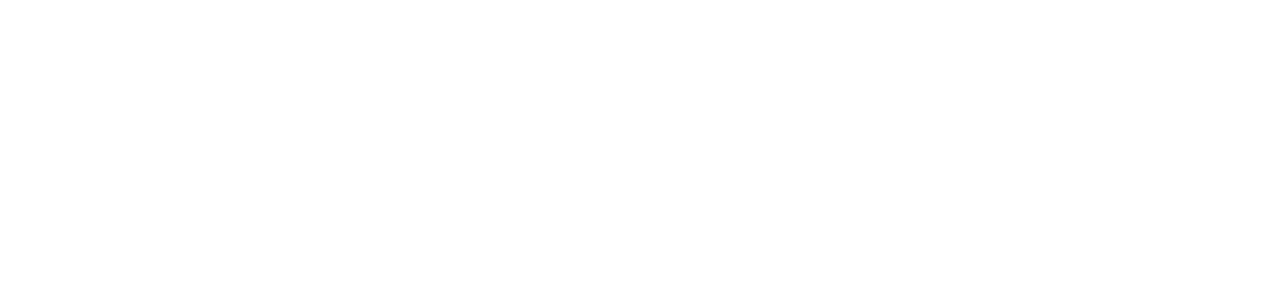
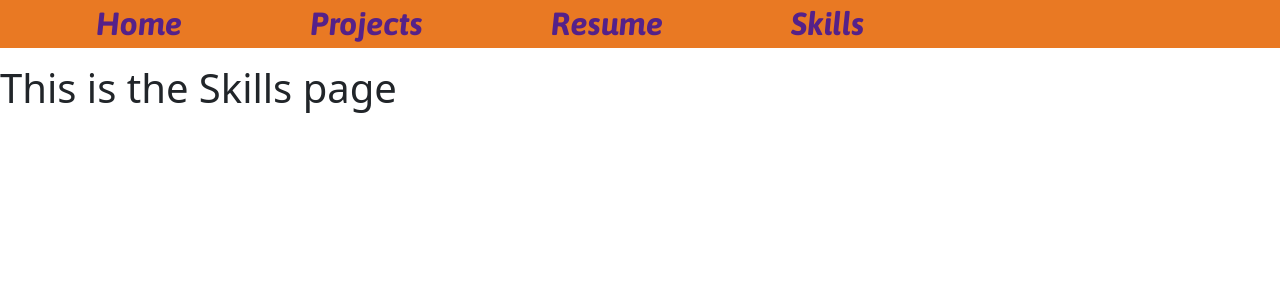
Before and after one commit to dmwspace/portfolio-page, a React (Create React App) app: page /#/skills in a window 1280 px wide. Before the commit this address had no page. Shown: the top 300 px of the page. Built offline with nearby package versions, Linux system fonts and the light colour scheme; a web font is replaced by a local one.

Commit message:
Added skills page

```diff
--- a/src/App.js
+++ b/src/App.js
@@ -4,6 +4,7 @@
 import Body from './components/Body';
 import Projects from './components/Projects';
 import Resume from './components/Resume';
+import Skills from './components/Skills';
 import './style.css';
 import 'bootstrap/dist/css/bootstrap.min.css';
 
@@ -15,6 +16,7 @@
             <Route index element={<Body />} />
             <Route path="/projects" element={<Projects />} />
             <Route path="/resume" element={<Resume />} />
+            <Route path="/skills" element={<Skills />} />
           </Route>
         </Routes>
       </Router>
--- a/src/components/Navbar.js
+++ b/src/components/Navbar.js
@@ -8,6 +8,7 @@
                 <li><Link to="/" style={{textDecoration: "none", color: "rgb(85,33,137)"}}>Home</Link></li>
                 <li><Link to="/projects" style={{textDecoration: "none", color: "rgb(85,33,137)"}}>Projects</Link></li>
                 <li><Link to="/resume" style={{textDecoration: "none", color: "rgb(85,33,137)"}}>Resume</Link></li>
+                <li><Link to="/skills" style={{textDecoration: "none", color: "rgb(85,33,137)"}}>Skills</Link></li>
             </ul>
             <br />
             <Outlet />
--- /dev/null
+++ b/src/components/Skills.js
@@ -0,0 +1,9 @@
+import React from 'react';
+
+export default function Skills() {
+    return (
+        <div className="skills-container">
+            <h1 className="skills-text">This is the Skills page</h1>
+        </div>
+    )
+}
```
